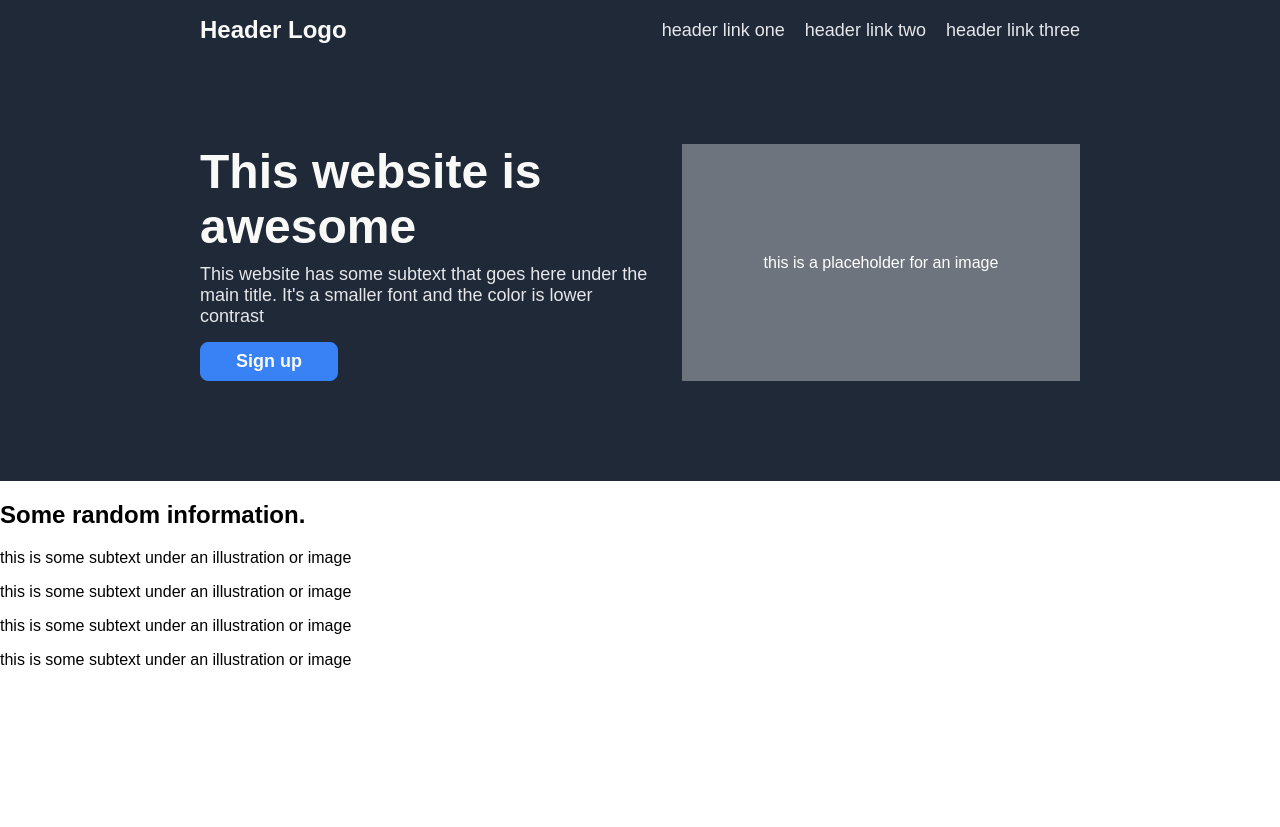
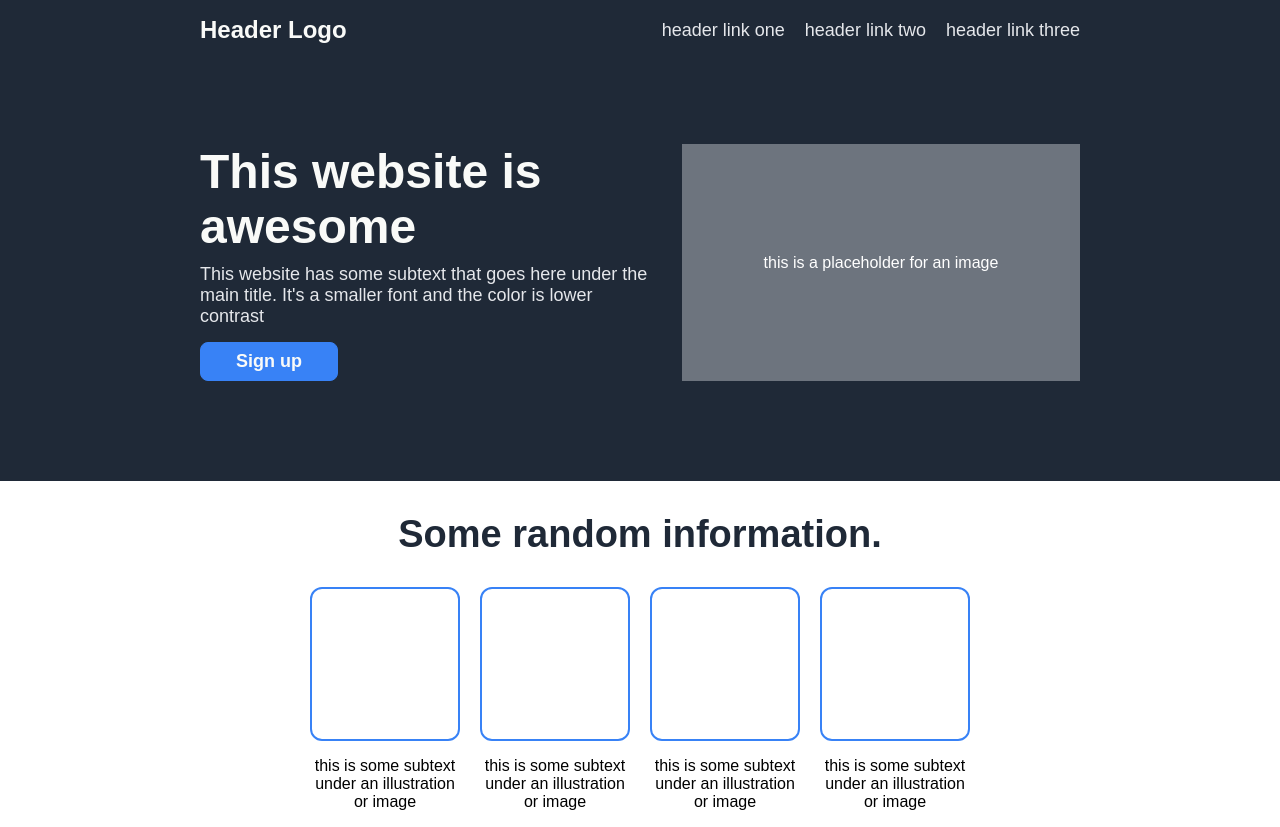
Before and after one commit to PotaytoDev/odin-landing-page, a plain HTML site: page index.html in a window 1280 px wide. Before the commit the page ends 800 px from the top, so only its background shows below. Drawn offline with Linux system fonts and the light colour scheme.

Commit message:
Add styles to info section

```diff
--- a/styles.css
+++ b/styles.css
@@ -2,6 +2,8 @@ body {
   font-family: Arial, Helvetica, sans-serif;
   margin: 0;
 }
+
+/* Header section */
 
 .header {
   display: flex;
@@ -30,6 +32,8 @@ a {
   color: #F9FAF8;
   font-weight: bold;
 }
+
+/* Hero section */
 
 .hero-section {
   display: flex;
@@ -74,3 +78,34 @@ button {
   font-weight: bolder;
   font-size: 18px;
 }
+
+/* Info section */
+
+.info-section {
+  display: flex;
+  flex-direction: column;
+  align-items: center;
+  padding: 0 200px;
+}
+
+.info-container {
+  display: flex;
+  gap: 20px;
+}
+
+.info-image {
+  border: 2px solid #3882F6;
+  height: 150px;
+  border-radius: 12px;
+}
+
+h2 {
+  font-size: 38px;
+  font-weight: bolder;
+  color: #1F2937;
+}
+
+.info-item {
+  width: 150px;
+  text-align: center;
+}
```
